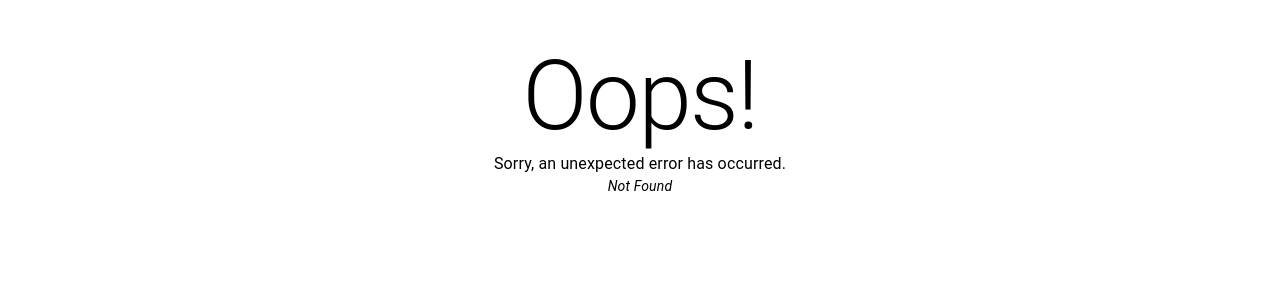
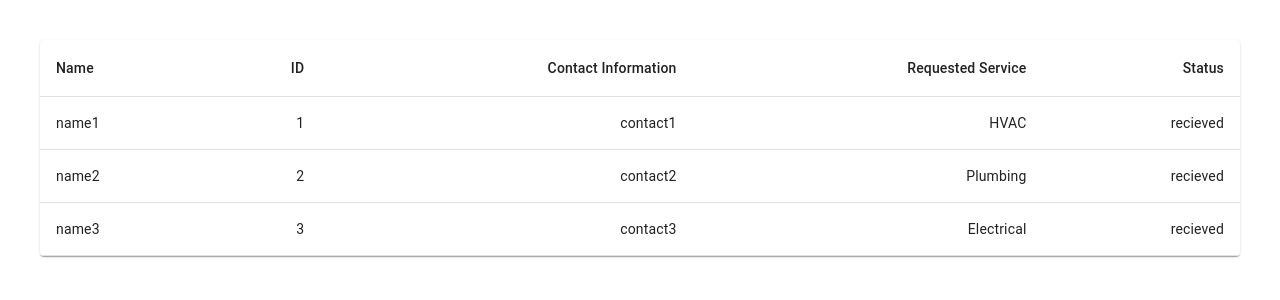
Before and after one commit to David-Duefrene/FSMP-Demo, a React (Vite) app: page /view in a window 1280 px wide. Before the commit this address had no page. Shown: the top 300 px of the page. Built offline with nearby package versions, Linux system fonts and the light colour scheme.

Commit message:
added view page

```diff
--- /dev/null
+++ b/src/Containers/View/View.tsx
@@ -0,0 +1,54 @@
+import Table from '@mui/material/Table'
+import TableBody from '@mui/material/TableBody'
+import TableCell from '@mui/material/TableCell'
+import TableContainer from '@mui/material/TableContainer'
+import TableHead from '@mui/material/TableHead'
+import TableRow from '@mui/material/TableRow'
+import Paper from '@mui/material/Paper'
+
+const view = () => {
+	const TESTDATA = [
+		{
+			id: '1', name: 'name1', contact: 'contact1', requestedService: 'HVAC', status: 'recieved',
+		},
+		{
+			id: '2', name: 'name2', contact: 'contact2', requestedService: 'Plumbing', status: 'recieved',
+		},
+		{
+			id: '3', name: 'name3', contact: 'contact3', requestedService: 'Electrical', status: 'recieved',
+		},
+	]
+	return (
+		<TableContainer component={Paper}>
+			<Table sx={{ minWidth: 650 }} aria-label='simple table'>
+				<TableHead>
+					<TableRow>
+						<TableCell>Name</TableCell>
+						<TableCell align='right'>ID</TableCell>
+						<TableCell align='right'>Contact Information</TableCell>
+						<TableCell align='right'>Requested Service</TableCell>
+						<TableCell align='right'>Status</TableCell>
+					</TableRow>
+				</TableHead>
+				<TableBody>
+					{TESTDATA.map((row) => {
+						return (
+							<TableRow key={row.name} >
+								<TableCell component='th' scope='row'>
+									{row.name}
+								</TableCell>
+								<TableCell align='right'>{row.id}</TableCell>
+								<TableCell align='right'>{row.contact}</TableCell>
+								<TableCell align='right'>{row.requestedService}</TableCell>
+								<TableCell align='right'>{row.status}</TableCell>
+							</TableRow>
+						)
+					},
+					)}
+				</TableBody>
+			</Table>
+		</TableContainer>
+	)
+}
+
+export default view
--- a/src/main.tsx
+++ b/src/main.tsx
@@ -5,6 +5,7 @@
 
 import Home from './Containers/Home/Home.tsx'
 import Create from './Containers/Create/Create.tsx'
+import View from './Containers/View/View.tsx'
 import ErrorPage from './error.tsx'
 
 import './index.css'
@@ -16,6 +17,9 @@
 	{
 		path: '/create', element: <Create />, errorElement: <ErrorPage />,
 	},
+	{
+		path: '/view', element: <View />, errorElement: <ErrorPage />,
+	},
 ])
 
 ReactDOM.createRoot(document.getElementById('root')!).render(
```
